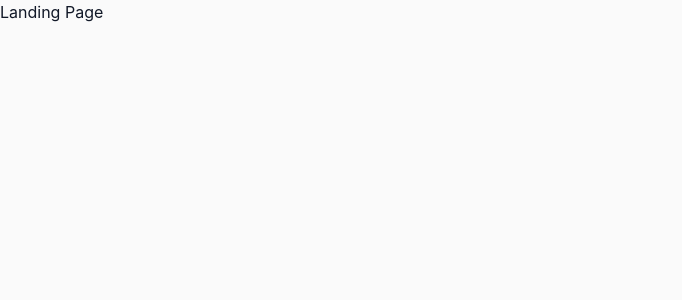
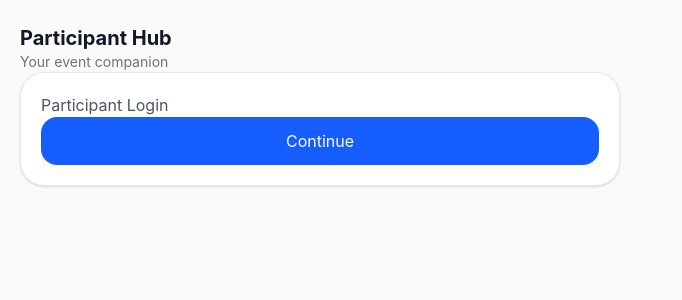
Before and after one commit to Yahiyamuhammed/-ParticipantHub, a React app in the folder Frontend/: page / in a window 1280 px wide. Shown: the top 300 px of the page, without its empty margins (0-682 px from the left). Built offline with nearby package versions, Linux system fonts and the light colour scheme; the HTML template or start-up script is replaced by a standard one.

Commit message:
fix: made the pages use our components created

```diff
--- a/Frontend/src/pages/Dashboard/index.jsx
+++ b/Frontend/src/pages/Dashboard/index.jsx
@@ -1,5 +1,13 @@
+import MainLayout from "@/layouts/MainLayout";
+
 function DashboardPage() {
-  return <h1>Dashboard</h1>;
+  return (
+    <MainLayout>
+      <h1 className="text-3xl font-bold">
+        Dashboard
+      </h1>
+    </MainLayout>
+  );
 }
 
 export default DashboardPage;
--- a/Frontend/src/pages/Explore/index.jsx
+++ b/Frontend/src/pages/Explore/index.jsx
@@ -1,5 +1,13 @@
+import MainLayout from "@/layouts/MainLayout";
+
 function ExplorePage() {
-  return <h1>Explore Events</h1>;
+  return (
+    <MainLayout>
+      <h1 className="text-3xl font-bold">
+        Explore Events
+      </h1>
+    </MainLayout>
+  );
 }
 
 export default ExplorePage;
--- a/Frontend/src/pages/Landing/index.jsx
+++ b/Frontend/src/pages/Landing/index.jsx
@@ -1,5 +1,29 @@
+import MainLayout from "@/layouts/MainLayout";
+import Section from "@/components/common/Section";
+import Card from "@/components/common/Card";
+import Button from "@/components/common/Button";
+
 function LandingPage() {
-  return <h1>Landing Page</h1>;
+  return (
+    <MainLayout>
+      <div className="space-y-8">
+        <Section
+          title="Participant Hub"
+          subtitle="Your event companion"
+        >
+          <Card>
+            <p className="mb-5 text-gray-600">
+              Participant Login
+            </p>
+
+            <Button>
+              Continue
+            </Button>
+          </Card>
+        </Section>
+      </div>
+    </MainLayout>
+  );
 }
 
 export default LandingPage;
--- a/Frontend/src/pages/Login/index.jsx
+++ b/Frontend/src/pages/Login/index.jsx
@@ -1,5 +1,13 @@
+import MainLayout from "@/layouts/MainLayout";
+
 function LoginPage() {
-  return <h1>Login Page</h1>;
+  return (
+    <MainLayout>
+      <h1 className="text-3xl font-bold">
+        Login
+      </h1>
+    </MainLayout>
+  );
 }
 
 export default LoginPage;
```
